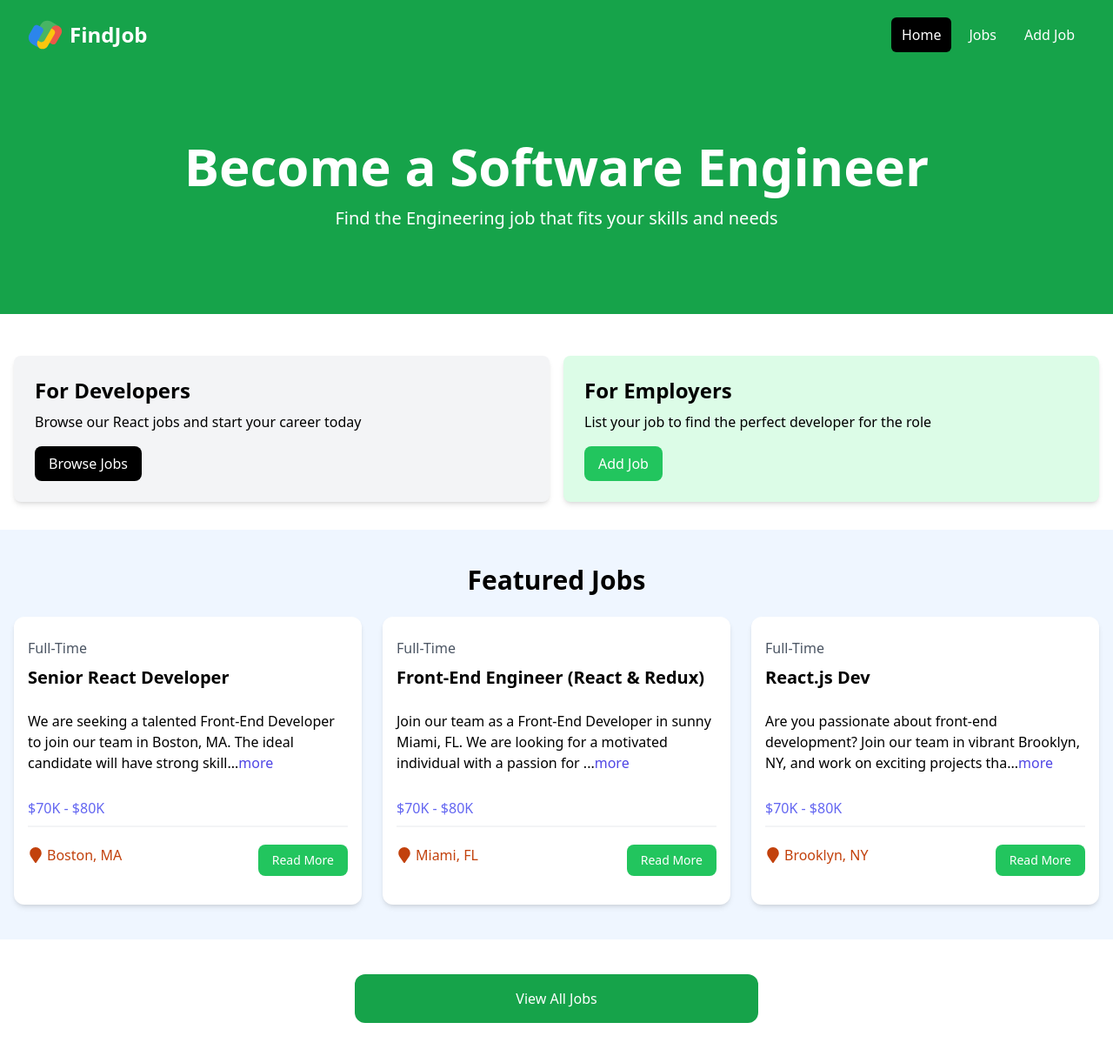
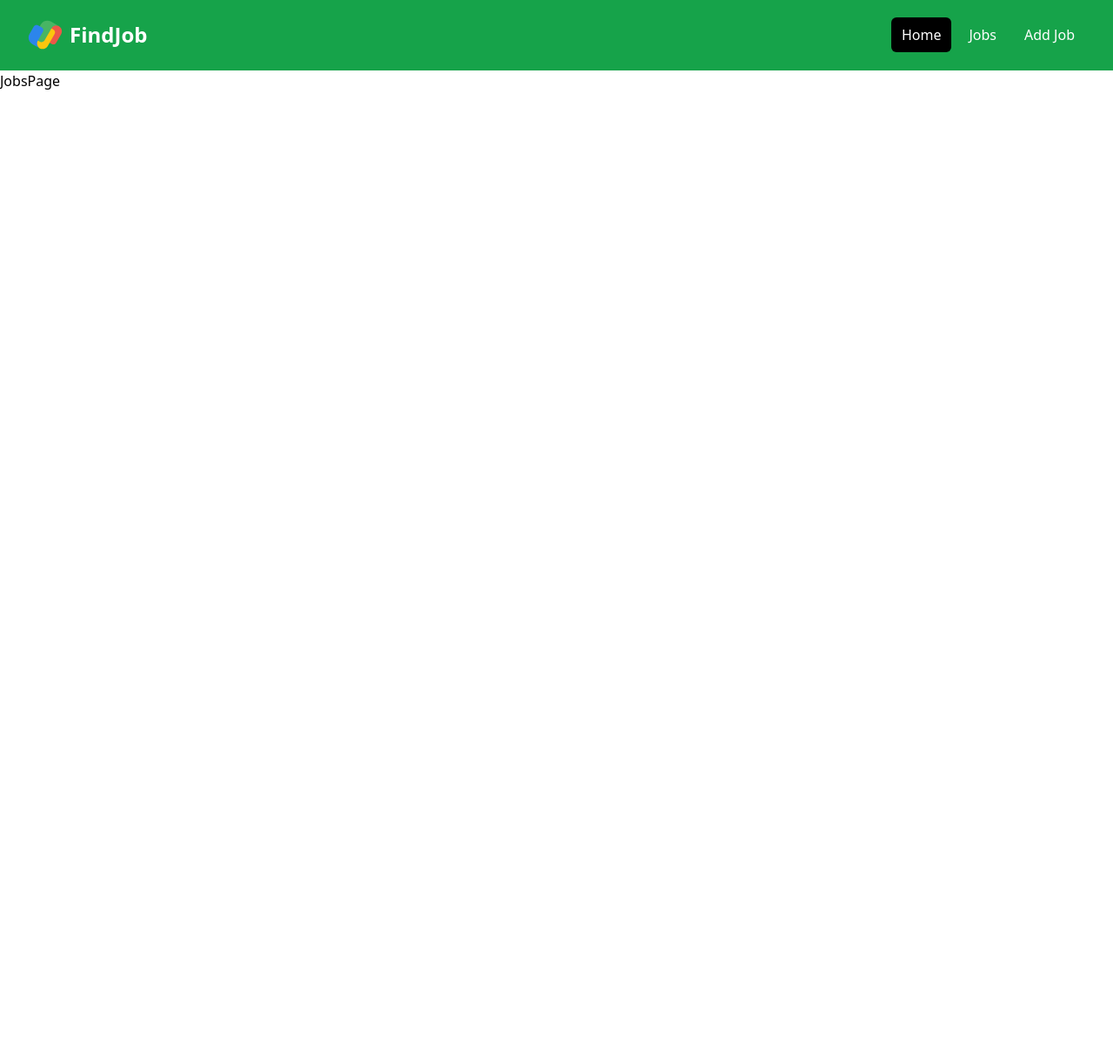
Before and after one commit to BeygonK/React_Jobs, a React (Vite) app: page /jobs in a window 1280 px wide. Shown: the whole page at 87% size. After the commit the page ends 800 px from the top, so only its background shows below. Built offline with nearby package versions, Linux system fonts and the light colour scheme.

Commit message:
Created routes

```diff
--- a/package.json
+++ b/package.json
@@ -11,7 +11,9 @@
   },
   "dependencies": {
     "react": "^18.3.1",
-    "react-dom": "^18.3.1"
+    "react-dom": "^18.3.1",
+    "react-icons": "^5.2.1",
+    "react-router-dom": "^6.25.1"
   },
   "devDependencies": {
     "@types/react": "^18.3.3",
--- a/src/App.jsx
+++ b/src/App.jsx
@@ -1,19 +1,26 @@
 import React from 'react'
-import Navbar from './components/Navbar'
-import Hero from './components/Hero'
-import HomeCards from './components/HomeCards'
-import Jobs from './components/Jobs'
-import ViewAllJobs from './components/ViewAllJobs'
+import { Route,
+  createBrowserRouter,
+  createRoutesFromElements,
+  RouterProvider } from 'react-router-dom'
+import HomePage from './pages/HomePage';
+import Main from './layouts/Main';
+import JobsPage from './pages/JobsPage';
+const router = createBrowserRouter(
+  createRoutesFromElements(
+  <Route path='/' element={<Main/>}>
+    <Route index element={<HomePage/>}/>
+    <Route path='/jobs' element={<JobsPage/>}/>
+  </Route>
+)
+);
+
+
 const App = () => {
   return (
-    <>
-    <Navbar/>
-    <Hero/>
-    <HomeCards/>
-    <Jobs/>
-    <ViewAllJobs/>
-    </>
+    <RouterProvider router={router}/>
   )
+
 }
 
 export default App
--- a/src/components/HomeCards.jsx
+++ b/src/components/HomeCards.jsx
@@ -1,5 +1,6 @@
 import React from 'react'
 import Card from './Card'
+import { Link } from 'react-router-dom'
 const HomeCards = () => {
   return (
     <section className="py-4">
@@ -10,24 +11,24 @@
             <p className="mt-2 mb-4">
               Browse our React jobs and start your career today
             </p>
-            <a
-              href="/jobs.html"
+            <Link
+              to="/jobs"
               className="inline-block bg-black text-white rounded-lg px-4 py-2 hover:bg-gray-700"
             >
               Browse Jobs
-            </a>
+            </Link>
           </Card>
           <Card bg='bg-green-100'>
           <h2 className="text-2xl font-bold">For Employers</h2>
             <p className="mt-2 mb-4">
               List your job to find the perfect developer for the role
             </p>
-            <a
-              href="/add-job.html"
+            <Link
+              to="/add-job"
               className="inline-block bg-green-500 text-white rounded-lg px-4 py-2 hover:bg-indigo-600"
             >
               Add Job
-            </a>
+            </Link>
           </Card>
         </div>
       </div>
--- a/src/components/Job.jsx
+++ b/src/components/Job.jsx
@@ -1,6 +1,7 @@
 import React from 'react'
 import { useState } from 'react'
 import { FaMapMarker } from 'react-icons/fa';
+import { Link } from 'react-router-dom';
 
 const Job = ({job}) => {
   const [showDescription, setShowDescription] = useState(false);
@@ -34,12 +35,12 @@
                       <FaMapMarker className='inline text-lg mb-1 mr-1'/>
                       {job.location}
                     </div>
-                    <a
-                      href={`/job/${job.id}`}
+                    <Link
+                      to={`/job/${job.id}`}
                       className="h-[36px] bg-green-500 hover:bg-green-700 text-white px-4 py-2 rounded-lg text-center text-sm"
                     >
                      Read More
-                    </a>
+                    </Link>
                   </div>
                 </div>
               </div>
--- a/src/components/Navbar.jsx
+++ b/src/components/Navbar.jsx
@@ -1,6 +1,6 @@
 import React from 'react'
 import logo from '../assets/images/logo.svg'
-
+import { Link } from 'react-router-dom'
 const Navbar = () => {
   return (
     <>
@@ -10,7 +10,7 @@
           <div
             className="flex flex-1 items-center justify-center md:items-stretch md:justify-start"
           >
-            <a className="flex flex-shrink-0 items-center mr-4" href="/index.html">
+            <Link className="flex flex-shrink-0 items-center mr-4" to="/">
               <img
                 className="h-10 w-auto"
                 src={logo}
@@ -19,23 +19,22 @@
               <span className="hidden md:block text-white text-2xl font-bold ml-2"
                 >FindJob</span
               >
-            </a>
+            </Link>
             <div className="md:ml-auto">
               <div className="flex space-x-2">
-                <a
-                  href="/index.html"
+                <Link
+                  to="/"
                   className="text-white bg-black hover:bg-gray-900 hover:text-white rounded-md px-3 py-2"
-                  >Home</a
+                  >Home</Link>
+                <Link
+                  to="/jobs"
+                  className="text-white hover:bg-gray-900 hover:text-white rounded-md px-3 py-2"
+                  >Jobs</Link
                 >
-                <a
-                  href="/jobs.html"
+                <Link
+                  to="/add-job"
                   className="text-white hover:bg-gray-900 hover:text-white rounded-md px-3 py-2"
-                  >Jobs</a
-                >
-                <a
-                  href="/add-job.html"
-                  className="text-white hover:bg-gray-900 hover:text-white rounded-md px-3 py-2"
-                  >Add Job</a
+                  >Add Job</Link
                 >
               </div>
             </div>
--- a/src/components/ViewAllJobs.jsx
+++ b/src/components/ViewAllJobs.jsx
@@ -1,12 +1,13 @@
 import React from 'react'
+import { Link } from 'react-router-dom'
 
 const ViewAllJobs = () => {
   return (
     <section className="m-auto max-w-lg my-10 px-6">
-        <a
-            href="/jobs"
+        <Link
+            to="/jobs"
             className="block bg-green-600 text-white text-center py-4 px-6 rounded-xl hover:bg-gray-700"
-            >View All Jobs</a>
+            >View All Jobs</Link>
   </section>
   )
 }
--- /dev/null
+++ b/src/layouts/Main.jsx
@@ -0,0 +1,13 @@
+import React from 'react'
+import { Outlet } from 'react-router-dom'
+import Navbar from '../components/Navbar'
+const Main = () => {
+  return (
+    <>
+        <Navbar/>
+        <Outlet/>
+    </>
+  )
+}
+
+export default Main
--- /dev/null
+++ b/src/pages/HomePage.jsx
@@ -0,0 +1,17 @@
+import React from 'react'
+import Hero from '../components/Hero'
+import HomeCards from '../components/HomeCards'
+import ViewAllJobs from '../components/ViewAllJobs'
+import Jobs from '../components/Jobs'
+const HomePage = () => {
+  return (
+    <>
+        <Hero/>
+        <HomeCards/>
+        <Jobs/>
+        <ViewAllJobs/>
+    </>
+  )
+}
+
+export default HomePage
--- /dev/null
+++ b/src/pages/JobsPage.jsx
@@ -0,0 +1,9 @@
+import React from 'react'
+
+const JobsPage = () => {
+  return (
+    <div>JobsPage</div>
+  )
+}
+
+export default JobsPage
```
Also changed, not shown: 1 other file (tests, documents, lock files or other folders).
